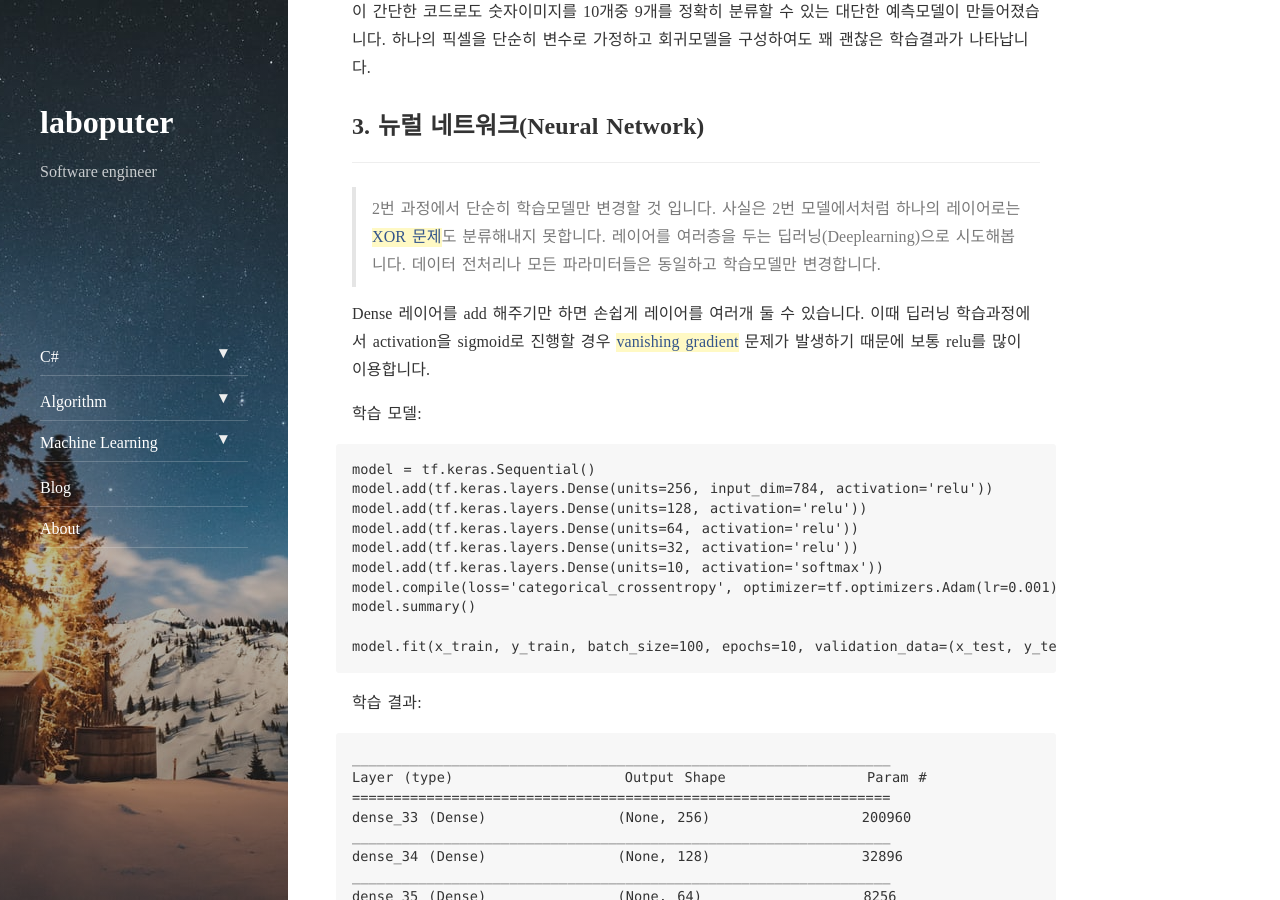
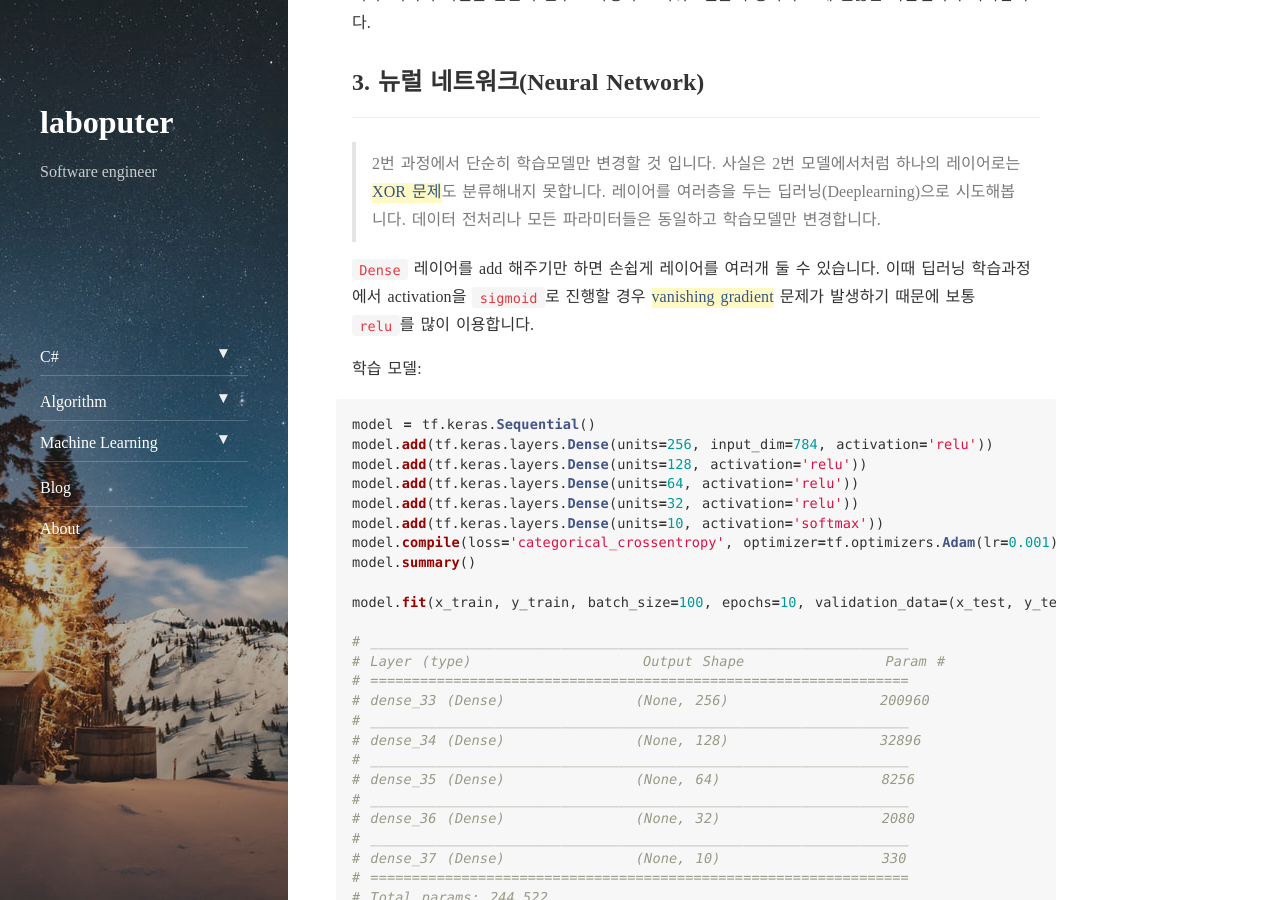
Before and after one commit to Laboputer/Laboputer.github.io, a Jekyll site: the page built from _posts/ml-learn/2020-03-12-mnist995.md, in a window 1280 px wide and 900 px high, scrolled down 3222 px. Built offline with Jekyll 4.4.1, drawn with Linux system fonts in a browser that asks for light colours; nearby versions of some CDN libraries; comment, search, counter and statistics services are not loaded; some of the changed text lies outside the part shown.

Commit message:
update post ml

````diff
--- a/_posts/ml-learn/2020-03-12-mnist995.md
+++ b/_posts/ml-learn/2020-03-12-mnist995.md
@@ -24,20 +24,20 @@ MNIST 데이터셋 설명:
 ---
 
 텐서플로우에서 MNIST 데이터를 다운로드 받습니다.
-```
+```python
 import tensorflow as tf
 
 (x_train, y_train), (x_test, y_test) = tf.keras.datasets.mnist.load_data()
 ```
 
 다운로드 받은 데이터를 shape를 통해 확인해보면 6만개의 28x28 이미지와 실제 숫자(정답)가 있습니다.
-```
+```python
 print(x_train.shape) # (60000, 28, 28)
 print(y_train.shape) # (60000, )
 ```
 
 첫번째 데이터가 실제 어떤 이미지를 가지는지 [matplotlib](https://matplotlib.org/)을 이용하여 시각화할 수 있습니다.
-```
+```python
 import matplotlib.pyplot as plt
 
 print("Y[0] : ",  y_train[0])
@@ -57,55 +57,52 @@ plt.imshow(x_train[0], cmap=plt.cm.gray_r, interpolation = "nearest")
 
 학습을 하기 전에는 항상 데이터를 학습하기 좋은 형태로 전처리를 해야 합니다. 대표적으로 0~1 사이의 값으로 Normalization을 진행합니다. Feature 간에 스케일 조정 그리고 학습속도에 영향을 줍니다. 이 예제에서 Normalization 진행 여부에 따라 예측률이 87% → 92% 로 올라갑니다. 아마도 예제코드가 learning rate가 낮기 때문으로 보입니다.
 
-```
+```python
 x_train, x_test = x_train / 255.0, x_test / 255.0
 ```
 
 one-hot 인코딩은 카테고리를 표현할 때 자주 사용하는 방법으로 카테고리를 표현할 때 X 가 아닌 1차원 array 형태(ex: 0, 1, 2 카테고리에서 1은 [0, 1, 0])로 나타냅니다.
-텐서플로우에서 to_categorical 함수를 이용합니다.
+텐서플로우에서 `to_categorical()`을 이용합니다.
 
-```
+```python
 y_train = tf.keras.utils.to_categorical(y_train, 10)
 y_test = tf.keras.utils.to_categorical(y_test, 10)
 ```
 
 ### 예측모델 생성 및 학습
 
-Dense 레이어를 통해 784개의 입력과 10개의 출력을 만들고 softmax로 카테고리 별 확률값(총합은 1)으로 output이 나오도록 합니다. loss function은 categorical_crossentropy를 이용하고, optimizer는 Adam을 이용하였습니다.
+`Dense` 레이어를 통해 784개의 입력과 10개의 출력을 만들고 softmax로 카테고리 별 확률값(총합은 1)으로 output이 나오도록 합니다. loss function은 `categorical_crossentropy`를 이용하고, optimizer는 `Adam`을 이용하였습니다.
 실제로 데이터 학습은 fit 함수를 통해 이루어지고 validation_data를 통해서 학습 과정에 테스트용 데이터로 예측률을 계산하여 과정을 출력할 수 있습니다.
 
-```
+```python
 model = tf.keras.Sequential()
 model.add(tf.keras.layers.Dense(units=10, input_dim=784, activation='softmax'))
 model.compile(loss='categorical_crossentropy', optimizer=tf.optimizers.Adam(lr=0.001), metrics=['accuracy'])
 model.summary()
 
 model.fit(x_train, y_train, batch_size=100, epochs=10, validation_data=(x_test, y_test))
-```
 
-학습 결과:
-```
-_________________________________________________________________
-Layer (type)                 Output Shape              Param #
-=================================================================
-dense_32 (Dense)             (None, 10)                7850
-=================================================================
-Total params: 7,850
-Trainable params: 7,850
-Non-trainable params: 0
-_________________________________________________________________
-Epoch 6/10
-600/600 [==============================] - 1s 2ms/step - loss: 0.2745 - accuracy: 0.9234 - val_loss: 0.2739 - val_accuracy: 0.9229
-Epoch 7/10
-600/600 [==============================] - 1s 2ms/step - loss: 0.2697 - accuracy: 0.9251 - val_loss: 0.2693 - val_accuracy: 0.9245
-Epoch 8/10
-600/600 [==============================] - 1s 2ms/step - loss: 0.2651 - accuracy: 0.9263 - val_loss: 0.2684 - val_accuracy: 0.9235
-Epoch 9/10
-600/600 [==============================] - 1s 2ms/step - loss: 0.2622 - accuracy: 0.9269 - val_loss: 0.2657 - val_accuracy: 0.9268
-Epoch 10/10
-600/600 [==============================] - 1s 2ms/step - loss: 0.2589 - accuracy: 0.9277 - val_loss: 0.2661 - val_accuracy: 0.9255
-313/313 [==============================] - 1s 2ms/step - loss: 0.2658 - accuracy: 0.9255
-최종 예측 성공률(%):  92.5499975681305
+# _________________________________________________________________
+# Layer (type)                 Output Shape              Param #
+# =================================================================
+# dense_32 (Dense)             (None, 10)                7850
+# =================================================================
+# Total params: 7,850
+# Trainable params: 7,850
+# Non-trainable params: 0
+# _________________________________________________________________
+# Epoch 6/10
+# 600/600 [==============================] - 1s 2ms/step - loss: 0.2745 - accuracy: 0.9234 - val_loss: 0.2739 - val_accuracy: 0.9229
+# Epoch 7/10
+# 600/600 [==============================] - 1s 2ms/step - loss: 0.2697 - accuracy: 0.9251 - val_loss: 0.2693 - val_accuracy: 0.9245
+# Epoch 8/10
+# 600/600 [==============================] - 1s 2ms/step - loss: 0.2651 - accuracy: 0.9263 - val_loss: 0.2684 - val_accuracy: 0.9235
+# Epoch 9/10
+# 600/600 [==============================] - 1s 2ms/step - loss: 0.2622 - accuracy: 0.9269 - val_loss: 0.2657 - val_accuracy: 0.9268
+# Epoch 10/10
+# 600/600 [==============================] - 1s 2ms/step - loss: 0.2589 - accuracy: 0.9277 - val_loss: 0.2661 - val_accuracy: 0.9255
+# 313/313 [==============================] - 1s 2ms/step - loss: 0.2658 - accuracy: 0.9255
+# 최종 예측 성공률(%):  92.5499975681305
 ```
 
 ### 학습 결과 (로지스틱 회귀)
@@ -118,10 +115,10 @@ Epoch 10/10
 ---
 > 2번 과정에서 단순히 학습모델만 변경할 것 입니다. 사실은 2번 모델에서처럼 하나의 레이어로는 [XOR 문제](https://medium.com/@jayeshbahire/the-xor-problem-in-neural-networks-50006411840b)도 분류해내지 못합니다. 레이어를 여러층을 두는 딥러닝(Deeplearning)으로 시도해봅니다. 데이터 전처리나 모든 파라미터들은 동일하고 학습모델만 변경합니다.
 
-Dense 레이어를 add 해주기만 하면 손쉽게 레이어를 여러개 둘 수 있습니다. 이때 딥러닝 학습과정에서 activation을 sigmoid로 진행할 경우 [vanishing gradient](https://en.wikipedia.org/wiki/Vanishing_gradient_problem) 문제가 발생하기 때문에 보통 relu를 많이 이용합니다.
+`Dense` 레이어를 add 해주기만 하면 손쉽게 레이어를 여러개 둘 수 있습니다. 이때 딥러닝 학습과정에서 activation을 `sigmoid`로 진행할 경우 [vanishing gradient](https://en.wikipedia.org/wiki/Vanishing_gradient_problem) 문제가 발생하기 때문에 보통 `relu`를 많이 이용합니다.
 
 학습 모델:
-```
+```python
 model = tf.keras.Sequential()
 model.add(tf.keras.layers.Dense(units=256, input_dim=784, activation='relu'))
 model.add(tf.keras.layers.Dense(units=128, activation='relu'))
@@ -132,39 +129,36 @@ model.compile(loss='categorical_crossentropy', optimizer=tf.optimizers.Adam(lr=0
 model.summary()
 
 model.fit(x_train, y_train, batch_size=100, epochs=10, validation_data=(x_test, y_test))
-```
 
-학습 결과:
-```
-_________________________________________________________________
-Layer (type)                 Output Shape              Param #
-=================================================================
-dense_33 (Dense)             (None, 256)               200960
-_________________________________________________________________
-dense_34 (Dense)             (None, 128)               32896
-_________________________________________________________________
-dense_35 (Dense)             (None, 64)                8256
-_________________________________________________________________
-dense_36 (Dense)             (None, 32)                2080
-_________________________________________________________________
-dense_37 (Dense)             (None, 10)                330
-=================================================================
-Total params: 244,522
-Trainable params: 244,522
-Non-trainable params: 0
-_________________________________________________________________
-Epoch 6/10
-600/600 [==============================] - 1s 2ms/step - loss: 0.0356 - accuracy: 0.9887 - val_loss: 0.0813 - val_accuracy: 0.9759
-Epoch 7/10
-600/600 [==============================] - 1s 2ms/step - loss: 0.0290 - accuracy: 0.9905 - val_loss: 0.0687 - val_accuracy: 0.9785
-Epoch 8/10
-600/600 [==============================] - 1s 2ms/step - loss: 0.0236 - accuracy: 0.9923 - val_loss: 0.0906 - val_accuracy: 0.9759
-Epoch 9/10
-600/600 [==============================] - 1s 2ms/step - loss: 0.0211 - accuracy: 0.9931 - val_loss: 0.0767 - val_accuracy: 0.9796
-Epoch 10/10
-600/600 [==============================] - 1s 2ms/step - loss: 0.0194 - accuracy: 0.9934 - val_loss: 0.0922 - val_accuracy: 0.9766
-313/313 [==============================] - 1s 2ms/step - loss: 0.0920 - accuracy: 0.9766
-최종 예측 성공률(%):  97.65999913215637
+# _________________________________________________________________
+# Layer (type)                 Output Shape              Param #
+# =================================================================
+# dense_33 (Dense)             (None, 256)               200960
+# _________________________________________________________________
+# dense_34 (Dense)             (None, 128)               32896
+# _________________________________________________________________
+# dense_35 (Dense)             (None, 64)                8256
+# _________________________________________________________________
+# dense_36 (Dense)             (None, 32)                2080
+# _________________________________________________________________
+# dense_37 (Dense)             (None, 10)                330
+# =================================================================
+# Total params: 244,522
+# Trainable params: 244,522
+# Non-trainable params: 0
+# _________________________________________________________________
+# Epoch 6/10
+# 600/600 [==============================] - 1s 2ms/step - loss: 0.0356 - accuracy: 0.9887 - val_loss: 0.0813 - val_accuracy: 0.9759
+# Epoch 7/10
+# 600/600 [==============================] - 1s 2ms/step - loss: 0.0290 - accuracy: 0.9905 - val_loss: 0.0687 - val_accuracy: 0.9785
+# Epoch 8/10
+# 600/600 [==============================] - 1s 2ms/step - loss: 0.0236 - accuracy: 0.9923 - val_loss: 0.0906 - val_accuracy: 0.9759
+# Epoch 9/10
+# 600/600 [==============================] - 1s 2ms/step - loss: 0.0211 - accuracy: 0.9931 - val_loss: 0.0767 - val_accuracy: 0.9796
+# Epoch 10/10
+# 600/600 [==============================] - 1s 2ms/step - loss: 0.0194 - accuracy: 0.9934 - val_loss: 0.0922 - val_accuracy: 0.9766
+# 313/313 [==============================] - 1s 2ms/step - loss: 0.0920 - accuracy: 0.9766
+# 최종 예측 성공률(%):  97.65999913215637
 ```
 
 ### 학습결과 (뉴럴네트워크)
@@ -177,39 +171,38 @@ Epoch 10/10
 
 > 영상처리에서 사용하는 컨볼루션이라는 연산이 있습니다. 3번과 동일하게 딥 네트워크를 구성하지만 컨볼루션 연산을 통과한 새로운 이미지는 이미지의 경계선을 뽑거나 흐리게 만들거나 하는 등 다양한 특징을 뽑아낼 수 있습니다. 학습 네트워크 상에서 이 컨볼루션 연산을 어떻게 해야되는지 또한 학습을 통해 찾게 됩니다. 이러한 구성을 가진 CNN은 영상인식에서 뛰어난 성능을 보입니다. 특히 딥러닝이 가장 강력하게 힘을 발휘하는 곳이 영상인식 분야이기도 합니다.
 
-Conv2d를 이용하여 컨볼루션 레이어를 만들 수 있습니다. 이것은 특징을 뽑아주는 용도로 생각하면 됩니다.
+`Conv2d()`를 이용하여 컨볼루션 레이어를 만들 수 있습니다. 이것은 특징을 뽑아주는 용도로 생각하면 됩니다.
 - kernel_size : 컨볼루션 연산을 할 크기(행,열)
 - filters : 필터 이미지 개수
 - padding : 경계처리 방법 (same은 출력사이즈가 입력사이즈와 동일하게 합니다)
 
-```
+```python
 tf.keras.layers.Conv2D(kernel_size=(3,3), filters=128, padding='same', activation='relu')
 ```
 
-MaxPooling2D를 이용하여 맥스풀링 레이어를 만듭니다. 이것은 이미지의 작은 부분을 무시하기 위해 사용하고 학습할 파라미터의 양도 줄일 수 있습니다.
+`MaxPooling2D()`를 이용하여 맥스풀링 레이어를 만듭니다. 이것은 이미지의 작은 부분을 무시하기 위해 사용하고 학습할 파라미터의 양도 줄일 수 있습니다.
 - pool_size : 맥스풀링할 크기(행,열)
 
-```
+```python
 tf.keras.layers.MaxPooling2D(pool_size=(2, 2))
 ```
 
-Flatten을 이용하여 Fully Connected 레이어를 만듭니다. 이것은 다차원의 입력을 단순히 일차원으로 만들기 위해 사용했습니다.
-```
+`Flatten()`을 이용하여 Fully Connected 레이어를 만듭니다. 이것은 다차원의 입력을 단순히 일차원으로 만들기 위해 사용했습니다.
+```python
 tf.keras.layers.Flatten()
 ```
 
-그리고 기존에는 없던 Dropout 레이어도 추가합니다. Overfitting을 방지하기 위해서 사용하였습니다.
+그리고 기존에는 없던 `Dropout()` 레이어도 추가합니다. Overfitting을 방지하기 위해서 사용하였습니다.
 - rate: dropout할 비율(1이면 100%)
 
-```
+```python
 tf.keras.layers.Dropout(rate=0.5)
 ```
 
 MNIST를 학습하는 모델을 컨볼루션으로 특징을 추출하고 이를 다시 일차원으로 변경시켜 딥 네트워크로 구성하여 학습하도록 진행하였습니다.
 
 전체 코드:
-```
-%tensorflow_version 2.x
+```python
 import tensorflow as tf
 import numpy as np
 import matplotlib.pyplot as plt
@@ -254,59 +247,56 @@ model.fit(x_train, y_train, batch_size=100, epochs=10, validation_data=(x_test,
 
 result = model.evaluate(x_test, y_test)
 print("최종 예측 성공률(%): ", result[1]*100)
-```
 
-학습 결과:
-```
-_________________________________________________________________
-Layer (type)                 Output Shape              Param #
-=================================================================
-conv2d_16 (Conv2D)           (None, 28, 28, 64)        640
-_________________________________________________________________
-conv2d_17 (Conv2D)           (None, 28, 28, 64)        36928
-_________________________________________________________________
-max_pooling2d_8 (MaxPooling2 (None, 14, 14, 64)        0
-_________________________________________________________________
-conv2d_18 (Conv2D)           (None, 14, 14, 128)       73856
-_________________________________________________________________
-conv2d_19 (Conv2D)           (None, 12, 12, 256)       295168
-_________________________________________________________________
-max_pooling2d_9 (MaxPooling2 (None, 6, 6, 256)         0
-_________________________________________________________________
-flatten_4 (Flatten)          (None, 9216)              0
-_________________________________________________________________
-dense_12 (Dense)             (None, 512)               4719104
-_________________________________________________________________
-dropout_2 (Dropout)          (None, 512)               0
-_________________________________________________________________
-dense_13 (Dense)             (None, 256)               131328
-_________________________________________________________________
-dropout_3 (Dropout)          (None, 256)               0
-_________________________________________________________________
-dense_14 (Dense)             (None, 10)                2570
-=================================================================
-Total params: 5,259,594
-Trainable params: 5,259,594
-Non-trainable params: 0
-_________________________________________________________________
-Epoch 6/10
-600/600 [==============================] - 22s 37ms/step - loss: 0.0230 - accuracy: 0.9939 - val_loss: 0.0222 - val_accuracy: 0.9935
-Epoch 7/10
-600/600 [==============================] - 22s 37ms/step - loss: 0.0208 - accuracy: 0.9943 - val_loss: 0.0229 - val_accuracy: 0.9933
-Epoch 8/10
-600/600 [==============================] - 22s 37ms/step - loss: 0.0178 - accuracy: 0.9947 - val_loss: 0.0232 - val_accuracy: 0.9943
-Epoch 9/10
-600/600 [==============================] - 22s 37ms/step - loss: 0.0150 - accuracy: 0.9955 - val_loss: 0.0377 - val_accuracy: 0.9897
-Epoch 10/10
-600/600 [==============================] - 22s 37ms/step - loss: 0.0151 - accuracy: 0.9958 - val_loss: 0.0217 - val_accuracy: 0.9950
-313/313 [==============================] - 2s 7ms/step - loss: 0.0216 - accuracy: 0.9950
-최종 예측 성공률(%):  99.50000047683716
+# _________________________________________________________________
+# Layer (type)                 Output Shape              Param #
+# =================================================================
+# conv2d_16 (Conv2D)           (None, 28, 28, 64)        640
+# _________________________________________________________________
+# conv2d_17 (Conv2D)           (None, 28, 28, 64)        36928
+# _________________________________________________________________
+# max_pooling2d_8 (MaxPooling2 (None, 14, 14, 64)        0
+# _________________________________________________________________
+# conv2d_18 (Conv2D)           (None, 14, 14, 128)       73856
+# _________________________________________________________________
+# conv2d_19 (Conv2D)           (None, 12, 12, 256)       295168
+# _________________________________________________________________
+# max_pooling2d_9 (MaxPooling2 (None, 6, 6, 256)         0
+# _________________________________________________________________
+# flatten_4 (Flatten)          (None, 9216)              0
+# _________________________________________________________________
+# dense_12 (Dense)             (None, 512)               4719104
+# _________________________________________________________________
+# dropout_2 (Dropout)          (None, 512)               0
+# _________________________________________________________________
+# dense_13 (Dense)             (None, 256)               131328
+# _________________________________________________________________
+# dropout_3 (Dropout)          (None, 256)               0
+# _________________________________________________________________
+# dense_14 (Dense)             (None, 10)                2570
+# =================================================================
+# Total params: 5,259,594
+# Trainable params: 5,259,594
+# Non-trainable params: 0
+# _________________________________________________________________
+# Epoch 6/10
+# 600/600 [==============================] - 22s 37ms/step - loss: 0.0230 - accuracy: 0.9939 - val_loss: 0.0222 - val_accuracy: 0.9935
+# Epoch 7/10
+# 600/600 [==============================] - 22s 37ms/step - loss: 0.0208 - accuracy: 0.9943 - val_loss: 0.0229 - val_accuracy: 0.9933
+# Epoch 8/10
+# 600/600 [==============================] - 22s 37ms/step - loss: 0.0178 - accuracy: 0.9947 - val_loss: 0.0232 - val_accuracy: 0.9943
+# Epoch 9/10
+# 600/600 [==============================] - 22s 37ms/step - loss: 0.0150 - accuracy: 0.9955 - val_loss: 0.0377 - val_accuracy: 0.9897
+# Epoch 10/10
+# 600/600 [==============================] - 22s 37ms/step - loss: 0.0151 - accuracy: 0.9958 - val_loss: 0.0217 - val_accuracy: 0.9950
+# 313/313 [==============================] - 2s 7ms/step - loss: 0.0216 - accuracy: 0.9950
+# 최종 예측 성공률(%):  99.50000047683716
 ```
 
 ### 학습 결과(컨볼루션 뉴럴네트워크)
 드디어 새로운 이미지에 대해 99.5%로 숫자를 분류해내는 모델을 만들었습니다. 이것처럼 CNN을 이용한 딥러닝 네트워크는 이미지 인식에서 뛰어난 성능을 보임을 알 수 있습니다.
 
-비슷한 구조로 레이어를 추가/삭제하거나 learning_rate, batch_size 등 다양한 파라미터 값들을 변경해보면서 결과가 어떻게 되는지를 확인해보시면 더 많은 것을 얻어가실 수 있을 것 같습니다.
+비슷한 구조로 레이어를 추가/삭제 또는 learning_rate, batch_size 등 다양한 파라미터를 변경하거나 같은 모델을 여러개 사용하여 종합 평가를 하는 앙상블(ensemble) 학습도 시도해보면 더 높은 정확도를 만드실 수 있습니다. 이를 보통 '모델을 튜닝한다.' 라고 표현을 하는데 실제로 변경해보면서 여러 가지 시도를 하시면 더 많은 것을 얻어가실 수 있을 것 같습니다.
 
 ---
 
````
Also changed, not shown: _posts/ml-python/2020-04-07-padnas-10minutes.md (+1 -1 lines).
